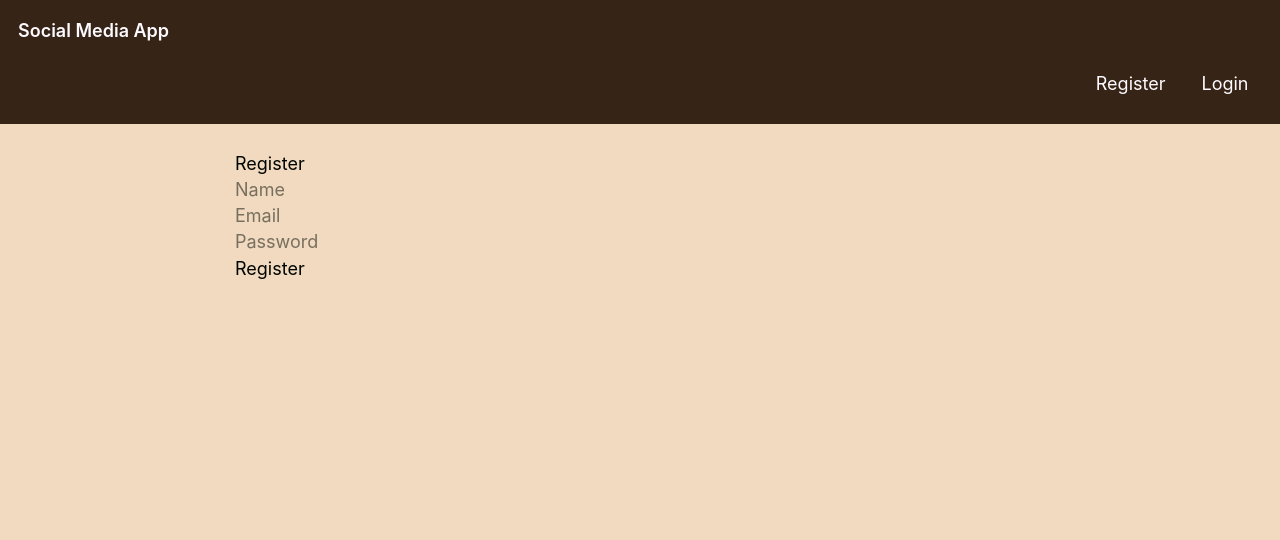
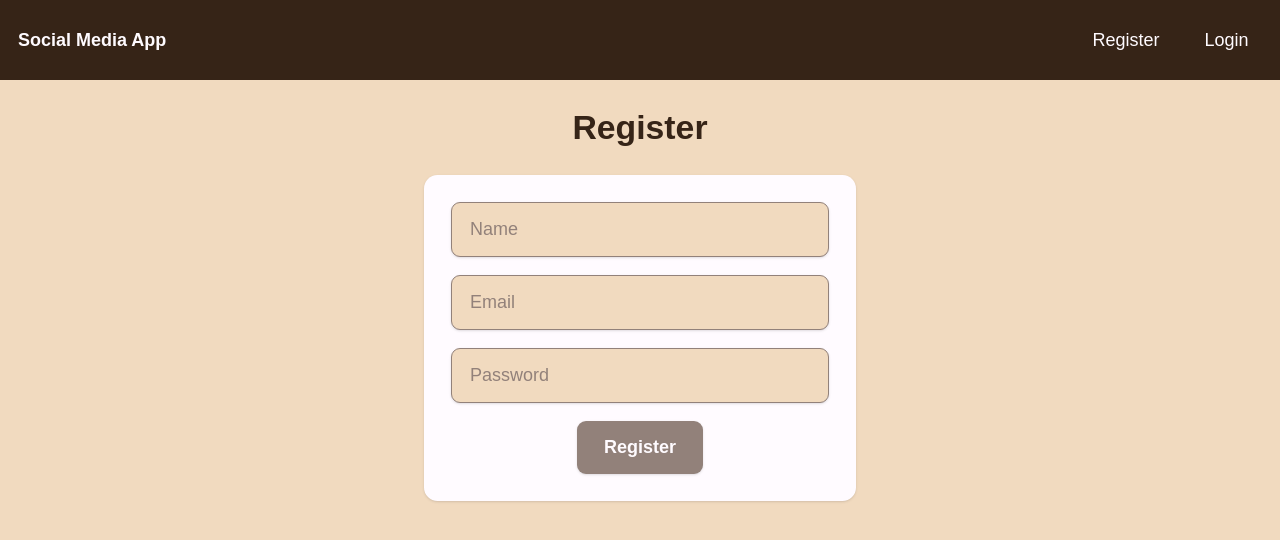
Before and after one commit to susannt/social-media-app, a website built with Vite: page index.html in a window 1280 px wide. Both pictures are taken after a click on the link "Register". Built offline with nearby package versions, Linux system fonts and the light colour scheme.

Commit message:
Style login and register pages

```diff
--- a/index.html
+++ b/index.html
@@ -5,7 +5,7 @@
     <meta name="viewport" content="width=device-width, initial-scale=1.0" />
     <title>Social Media App</title>
   </head>
-  <body class="m-0">
+  <body class="m-0 bg-background">
     <div id="app" class="w-full min-h-svh"></div>
     <script type="module" src="/src/main.js"></script>
   </body>
--- a/src/main.js
+++ b/src/main.js
@@ -9,13 +9,14 @@ const app = document.querySelector("#app");
 
 app.innerHTML = /*html*/ `
   <nav id="loggedOut" class="bg-primary p-4">
-    <div class="flex items-center justify-between">
+    <div class="flex flex-wrap items-center justify-between">
       <span class="font-semibold text-text-nav">Social Media App</span>
       <button id="logged-out-menu-toggle" class="text-text-nav md:hidden">☰</button>
-    </div>
-    <div id="logged-out-links" class="hidden flex-col gap-2 pt-4 md:flex md:flex-row md:items-center md:justify-end">
-      <a href="#" id="register-nav" class="rounded-lg px-3 py-2 text-text-nav hover:text-accent">Register</a>
-      <a href="#" id="login-nav" class="rounded-lg px-3 py-2 text-text-nav hover:text-accent">Login</a>
+
+      <div id="logged-out-links" class="hidden w-full flex-col gap-2 pt-4 md:flex md:w-auto md:flex-row md:items-center md:gap-4 md:pt-0">
+        <a href="#" id="register-nav" class="rounded-lg px-3 py-2 text-text-nav hover:text-accent">Register</a>
+        <a href="#" id="login-nav" class="rounded-lg px-3 py-2 text-text-nav hover:text-accent">Login</a>
+      </div>
     </div>
   </nav>
 
--- a/src/pages/login.js
+++ b/src/pages/login.js
@@ -5,13 +5,26 @@ export function renderLogin() {
     const pageContent = document.querySelector("#page-content");
 
     pageContent.innerHTML = /*html*/ `
-        <h1>Login</h1>
-
-        <form id="login-form">
-            <input type="email" id="email" placeholder="Email" required>
-            <input type="password" id="password" placeholder="Password" required>
-            <button type="submit">Login</button>
-        </form>
+        <div class="mx-auto w-full max-w-sm">
+            <h1 class="text-2xl md:text-3xl font-semibold text-primary mb-6 text-center">Login</h1>
+            <form id="login-form" class="flex w-full max-w-sm flex-col gap-4 rounded-xl bg-surface p-5 md:p-6 shadow-sm">
+                <input
+                    type="email"
+                    id="email"
+                    placeholder="Email"
+                    required
+                    class="w-full rounded-lg border border-accent bg-background px-4 py-3 text-text shadow-sm placeholder:text-accent focus:outline-none focus:ring-1 focus:ring-accent"
+                />
+                <input
+                    type="password"
+                    id="password"
+                    placeholder="Password"
+                    required
+                    class="w-full rounded-lg border border-accent bg-background px-4 py-3 text-text shadow-sm placeholder:text-accent focus:outline-none focus:ring-1 focus:ring-accent"
+                />
+                <button type="submit" class="self-center rounded-lg bg-accent px-6 py-3 font-semibold text-text-nav shadow-sm transition hover:bg-primary cursor-pointer">Login</button>
+            </form>
+        </div>
     `;
 
     const loginForm = document.querySelector("#login-form");
--- a/src/pages/profile.js
+++ b/src/pages/profile.js
@@ -33,6 +33,7 @@ export async function renderProfile() {
 
         <h2 class="text-xl md:text-2xl font-semibold text-primary mb-4">My posts</h2>
 
+        <div class="flex flex-col gap-6">
             ${result.data
                 .map(
                     (post) => `
@@ -43,6 +44,7 @@ export async function renderProfile() {
                     `,
                 )
                 .join("")}
+        </div>
     `;
 
     const userSearch = document.querySelector("#user-search");
--- a/src/pages/register.js
+++ b/src/pages/register.js
@@ -5,14 +5,41 @@ export function renderRegister() {
     const pageContent = document.querySelector("#page-content");
 
     pageContent.innerHTML = /*html*/ `
-        <h1>Register</h1>
+        <div class="mx-auto w-full max-w-sm">
+            <h1 class="text-2xl md:text-3xl font-semibold text-primary mb-6 text-center">
+                Register
+            </h1>
 
-        <form id="register-form">
-            <input type="text" id="name" placeholder="Name" required>
-            <input type="email" id="email" placeholder="Email" required>
-            <input type="password" id="password" placeholder="Password" required>
-            <button type="submit">Register</button>
-        </form>
+            <form id="register-form" class="flex w-full flex-col gap-4 rounded-xl bg-surface p-5 md:p-6 shadow-sm">
+                <input
+                    type="text"
+                    id="name"
+                    placeholder="Name"
+                    required
+                    class="w-full rounded-lg border border-accent bg-background px-4 py-3 text-text shadow-sm placeholder:text-accent focus:outline-none focus:ring-1 focus:ring-accent"
+                />
+                <input
+                    type="email"
+                    id="email"
+                    placeholder="Email"
+                    required
+                    class="w-full rounded-lg border border-accent bg-background px-4 py-3 text-text shadow-sm placeholder:text-accent focus:outline-none focus:ring-1 focus:ring-accent"
+                />
+                <input
+                    type="password"
+                    id="password"
+                    placeholder="Password"
+                    required
+                    class="w-full rounded-lg border border-accent bg-background px-4 py-3 text-text shadow-sm placeholder:text-accent focus:outline-none focus:ring-1 focus:ring-accent"
+                />
+                <button
+                    type="submit"
+                    class="self-center rounded-lg bg-accent px-6 py-3 font-semibold text-text-nav shadow-sm transition hover:bg-primary cursor-pointer"
+                >
+                    Register
+                </button>
+            </form>
+        </div>
     `;
 
     const registerForm = document.querySelector("#register-form");
--- a/src/style.css
+++ b/src/style.css
@@ -7,16 +7,14 @@
   --color-surface: #fffbff;
   --color-text: #000500;
   --color-text-nav: #fffbff;
+
+  --font-sans: "DM Sans", sans-serif;
 }
 
 :root {
-  --text: #000500;
-  --text-h: #362417;
-  --text-nav: #fffbff;
-  --background: #f1dabf;
-  --surface: #362417;
-  --accent: #92817a;
-
+  background: var(--color-background);
+  color: var(--color-text);
+  font-family: var(--font-sans);
   font-size: 18px;
   line-height: 1.45;
   color: var(--text);
@@ -26,8 +24,3 @@
   -webkit-font-smoothing: antialiased;
   -moz-osx-font-smoothing: grayscale;
 }
-
-#login-form,
-#register-form {
-  max-width: 250px;
-}
```
Lines whose indentation alone changed are shown as unchanged.
